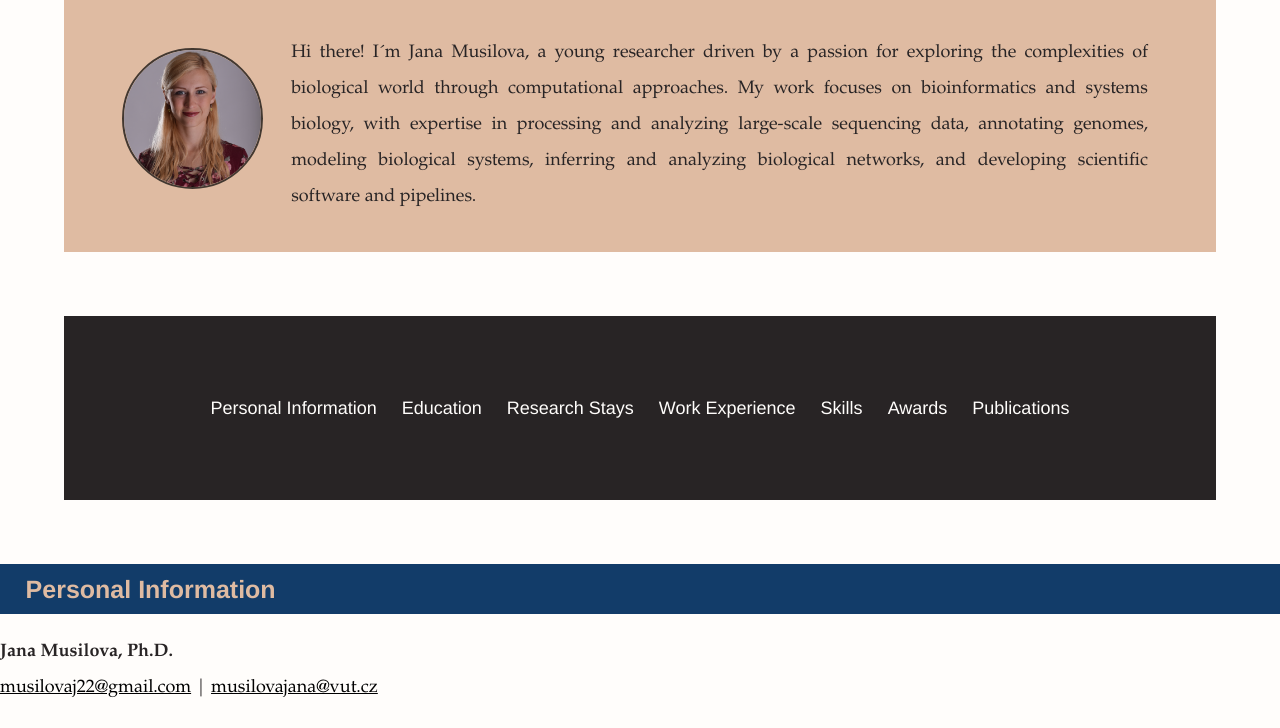
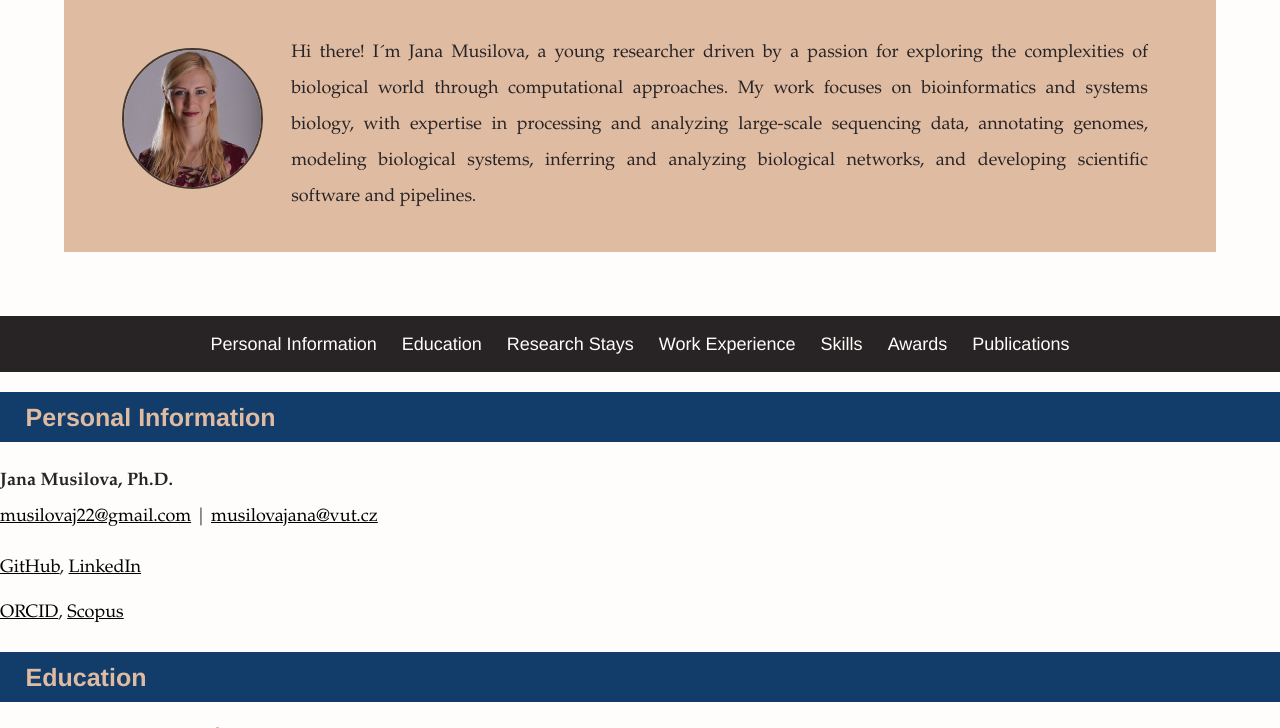
Before and after one commit to JanaMus/janamus.github.io, a PHP site: page / in a window 1280 px wide. Shown: the part 65-793 px from the top of the page. Run offline with PHP 8.4, Linux system fonts and the light colour scheme.

Commit message:
Update style.css

```diff
--- a/style.css
+++ b/style.css
@@ -59,8 +59,8 @@ a {
 }
 
 .menu {
-    margin: 5%; /* 0 */
-    padding: 5%; /* 0 */
+    margin: 0;
+    padding: 0;
     text-align: center;
     background-color: #282425;
     font-family: 'Helvetica', serif;
```
